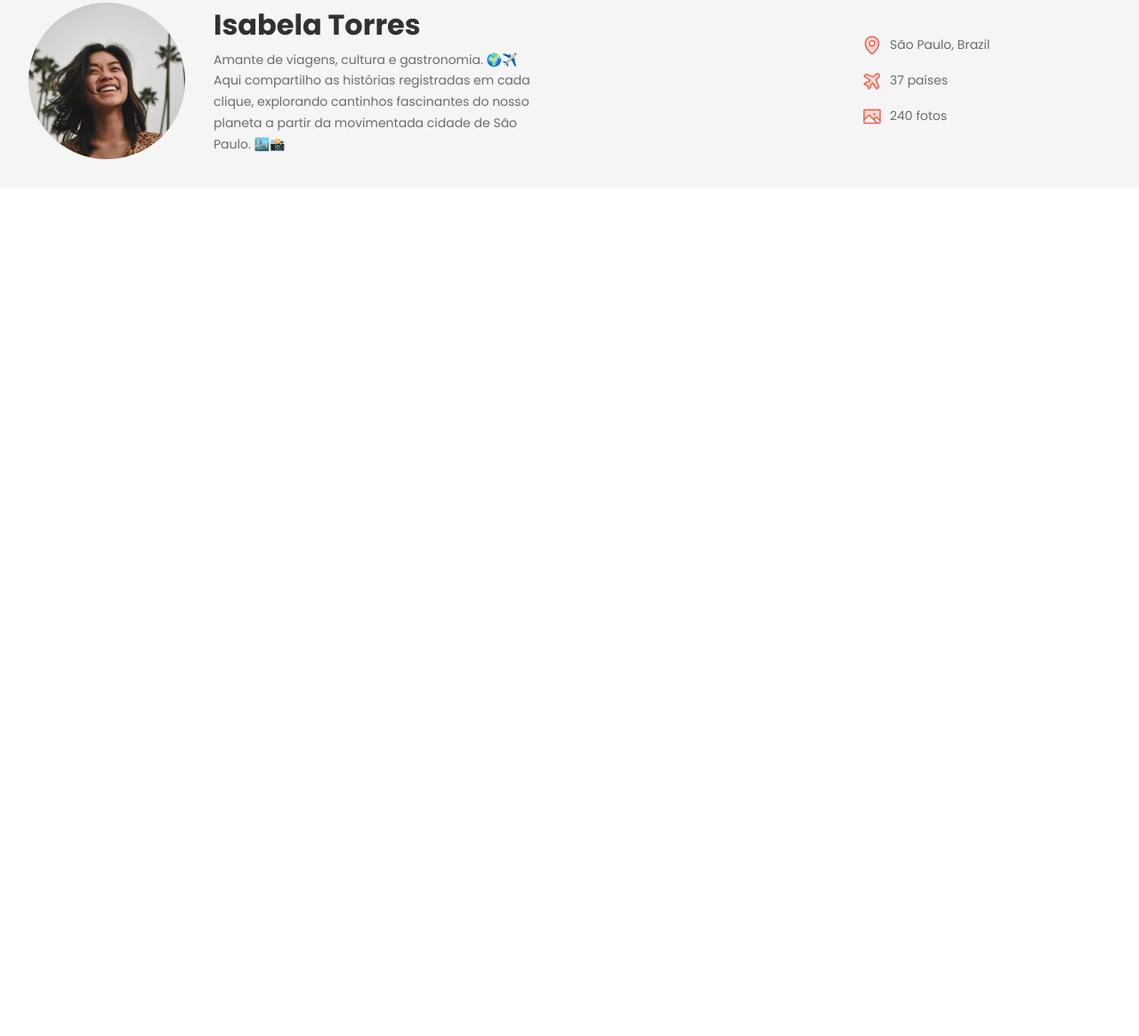
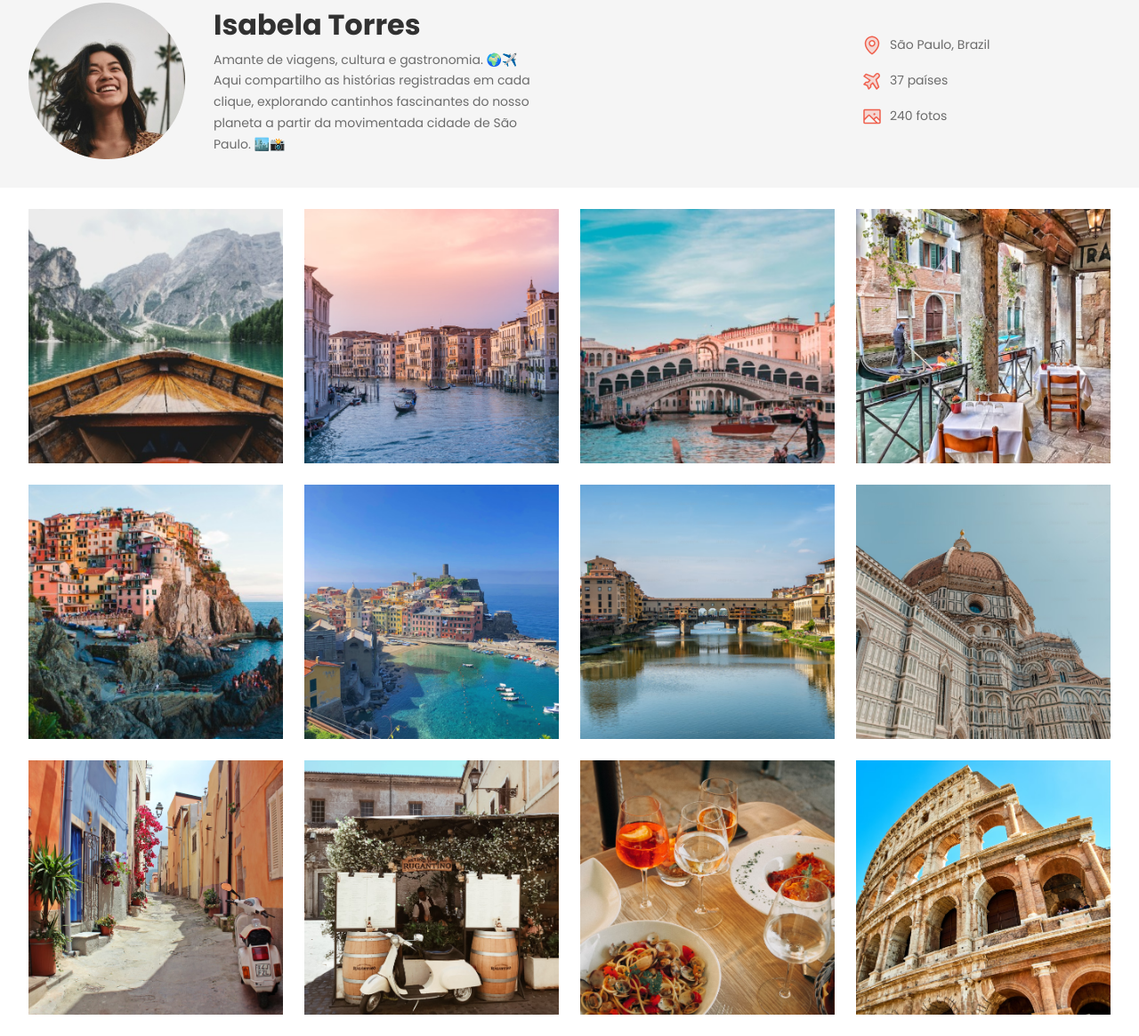
Before and after one commit to sergiozimmermann/Projeto-Travelgram-Rocketseat, a plain HTML site: page index.html in a window 1280 px wide. Shown: the part 125-1290 px from the top of the page at 89% size. Before the commit the page ends 800 px from the top, so only its background shows below. Drawn offline with Linux system fonts and the light colour scheme.

Commit message:
main gallery

```diff
--- a/index.html
+++ b/index.html
@@ -69,5 +69,19 @@
         </div>
       </header>
     </div>
+    <main class="container">
+      <img src="assets/images/Image 01.png" alt="" />
+      <img src="assets/images/Image 02.png" alt="" />
+      <img src="assets/images/Image 03.png" alt="" />
+      <img src="assets/images/Image 04.png" alt="" />
+      <img src="assets/images/Image 05.png" alt="" />
+      <img src="assets/images/Image 06.png" alt="" />
+      <img src="assets/images/Image 07.png" alt="" />
+      <img src="assets/images/Image 08.png" alt="" />
+      <img src="assets/images/Image 09.png" alt="" />
+      <img src="assets/images/Image 10.png" alt="" />
+      <img src="assets/images/Image 11.png" alt="" />
+      <img src="assets/images/Image 12.png" alt="" />
+    </main>
   </body>
 </html>
--- a/styles/index.css
+++ b/styles/index.css
@@ -1,3 +1,4 @@
 @import url(global.css);
 @import url(nav.css);
 @import url(header.css);
+@import url(main.css);
--- /dev/null
+++ b/styles/main.css
@@ -0,0 +1,12 @@
+main {
+  display: flex;
+  flex-wrap: wrap;
+  gap: 24px;
+  padding-block: 24px;
+}
+
+main img {
+  width: 286px;
+  height: 286px;
+  object-fit: cover;
+}
```
